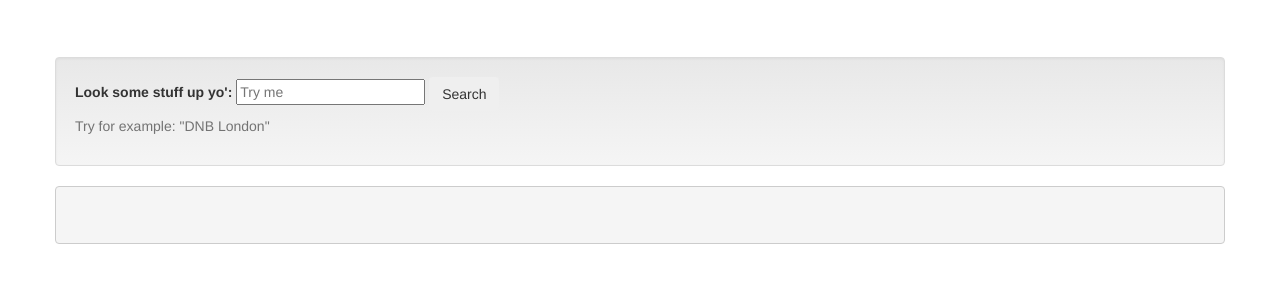
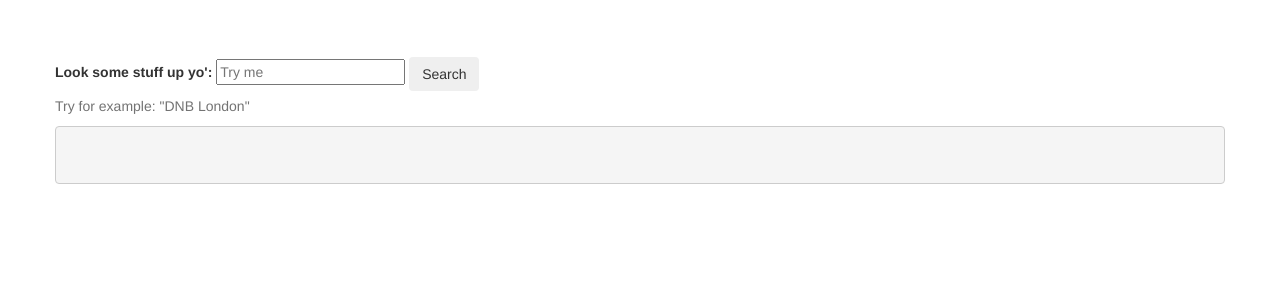
Before and after one commit to LaurenceStokes/EventApp, a plain HTML site: page src/index.html in a window 1280 px wide. Shown: the part 252-534 px from the top of the page. Drawn offline with nearby package versions, Linux system fonts and the light colour scheme; some packages are replaced by stand-ins of ours.

Commit message:
updated readme

```diff
--- a/src/app/landing/landing.html
+++ b/src/app/landing/landing.html
@@ -4,12 +4,10 @@
         <p class="lead">Always keep on top of what's happening!</p>
     </div>
     <div class="row">
-        <form class="well form-search">
-            <label>Look some stuff up yo':</label>
-            <input type="text" ng-model="vm.searchTerms" class="input-medium search-query" placeholder="Try me">
-            <button type="submit" class="btn" ng-click="vm.search()">Search</button>
-            <p class="help-block">Try for example: "DNB London"</p>
-        </form>
+        <label>Look some stuff up yo':</label>
+        <input type="text" ng-model="vm.searchTerms" class="input-medium search-query" placeholder="Try me">
+        <button type="submit" class="btn" ng-click="vm.search()">Search</button>
+        <p class="help-block">Try for example: "DNB London"</p>
         <pre ng-model="result">
             {{result}}
         </pre>
```
